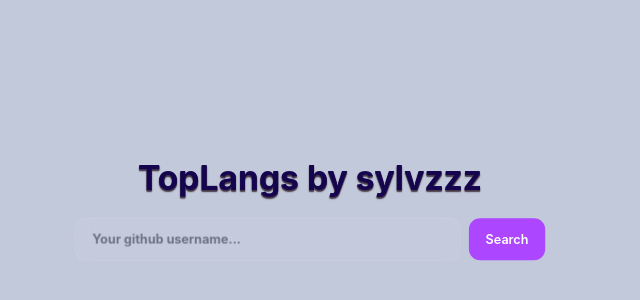
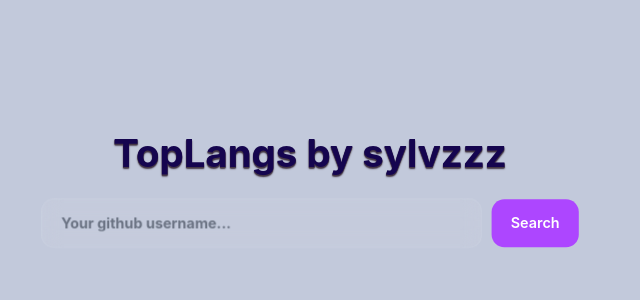
Before and after one commit to sylvzzz/TopLangs, a React (Vite) app: page / in a window 1280 px wide. Shown: the part 48-348 px from the top of the page, without its empty margins (330-970 px from the left). Built offline with nearby package versions, Linux system fonts and the light colour scheme.

Commit message:
final scale change

```diff
--- a/src/index.css
+++ b/src/index.css
@@ -8,7 +8,7 @@
   margin: 0;
   min-height: 100vh;
   background: #c2c9db;
-  transform: scale(0.7);
+  transform: scale(0.8);
 }
 
 .lang-bar {
```
